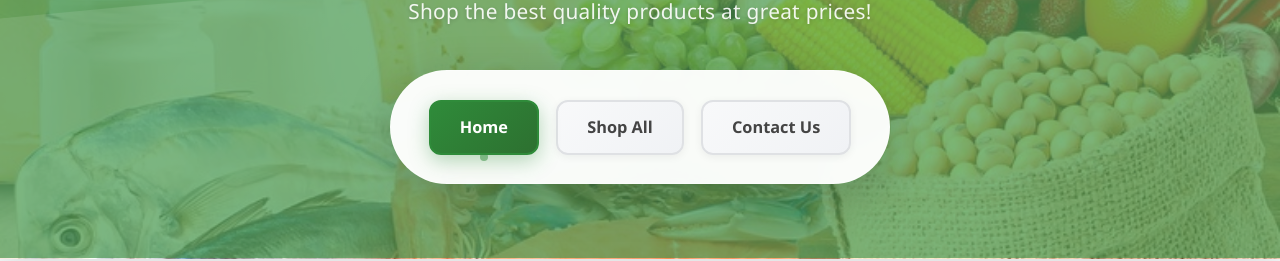
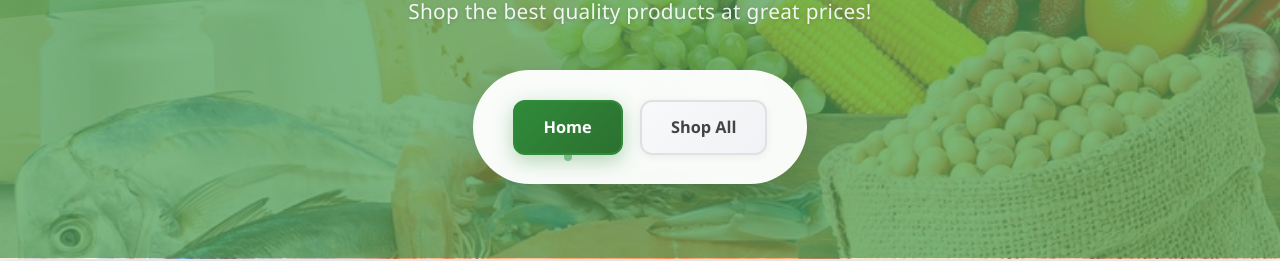
Before and after one commit to ak-2811/StarBazar, a React (Vite) app in the folder star_bazar_web/: page / in a window 1280 px wide. Shown: the part 299-560 px from the top of the page. Built offline with nearby package versions, Linux system fonts and the light colour scheme; no server answers.

Commit message:
Update: Forgot Password and Contact Us

```diff
--- a/star_bazar_web/src/Home.jsx
+++ b/star_bazar_web/src/Home.jsx
@@ -392,7 +392,7 @@ const handleLogout = () => {
           <h1>Fresh Groceries, Faster Checkout</h1>
           <p>Shop the best quality products at great prices!</p>
           <div className="hero-categories">
-            {['Home','Shop All','Contact Us'].map((c, idx) => (
+            {['Home','Shop All'].map((c, idx) => (
               <button key={c}
               className={`hero-cat-btn ${idx === 0 ? 'active' : ''}`}
               onClick={() => {
--- a/star_bazar_web/src/Login.jsx
+++ b/star_bazar_web/src/Login.jsx
@@ -94,11 +94,11 @@ function Login() {
             </div>
           </div>
 
-          <div className="form-footer">
+          {/* <div className="form-footer">
             <Link to="/forgot-password" className="forgot-password-link">
               Forgot Password?
             </Link>
-          </div>
+          </div> */}
 
           <button
             type="submit"
--- a/star_bazar_web/src/Products.jsx
+++ b/star_bazar_web/src/Products.jsx
@@ -504,7 +504,7 @@ const handleLogout = () => {
           <h1>Shop All Products</h1>
           <p>Browse our complete collection of fresh groceries</p>
           <div className="hero-categories">
-            {['Home','Shop All','Contact Us'].map((c) => (
+            {['Home','Shop All'].map((c) => (
               <button
                 key={c}
                 className={`hero-cat-btn ${c === 'Shop All' ? 'active' : ''}`}
```
